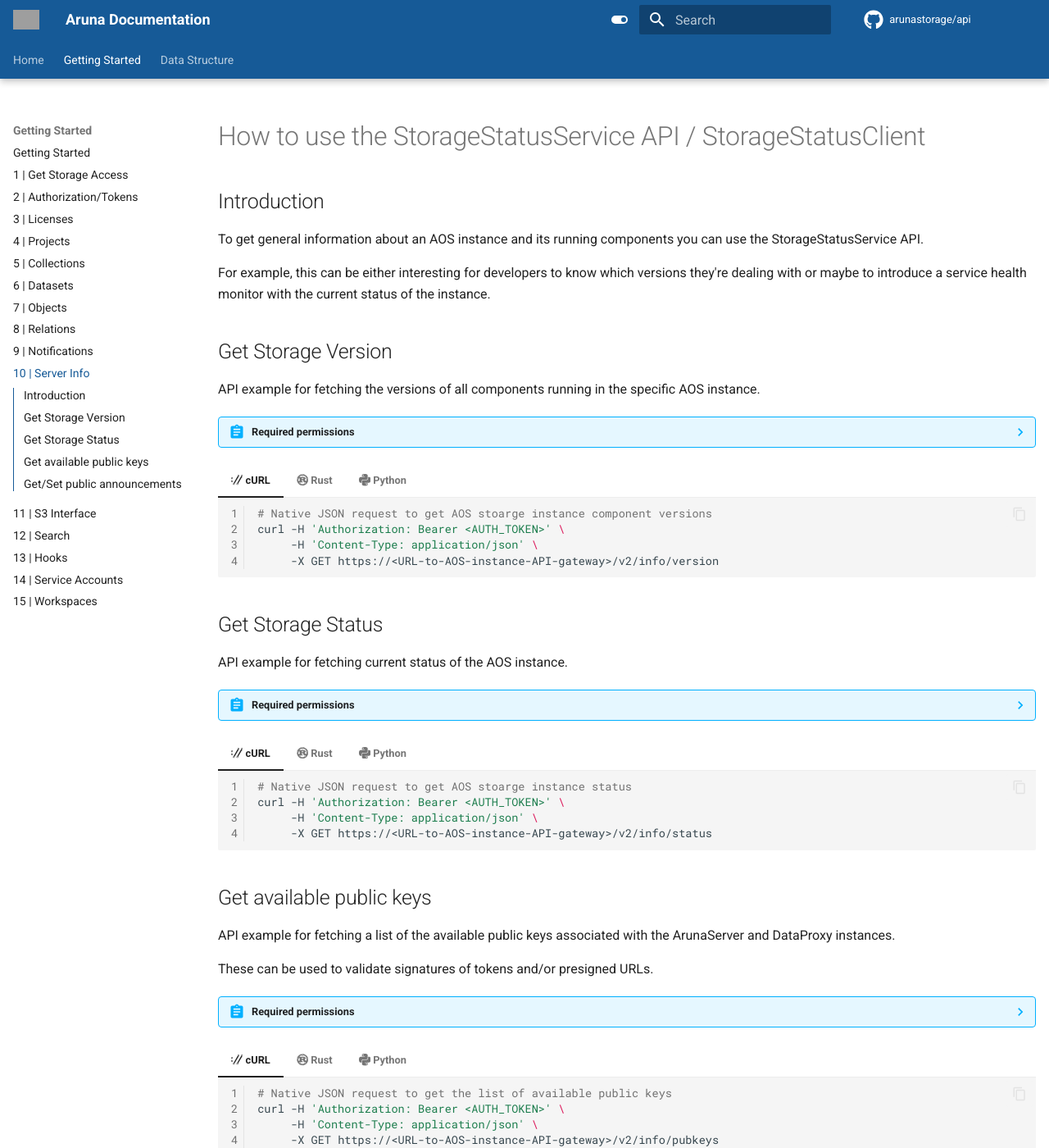
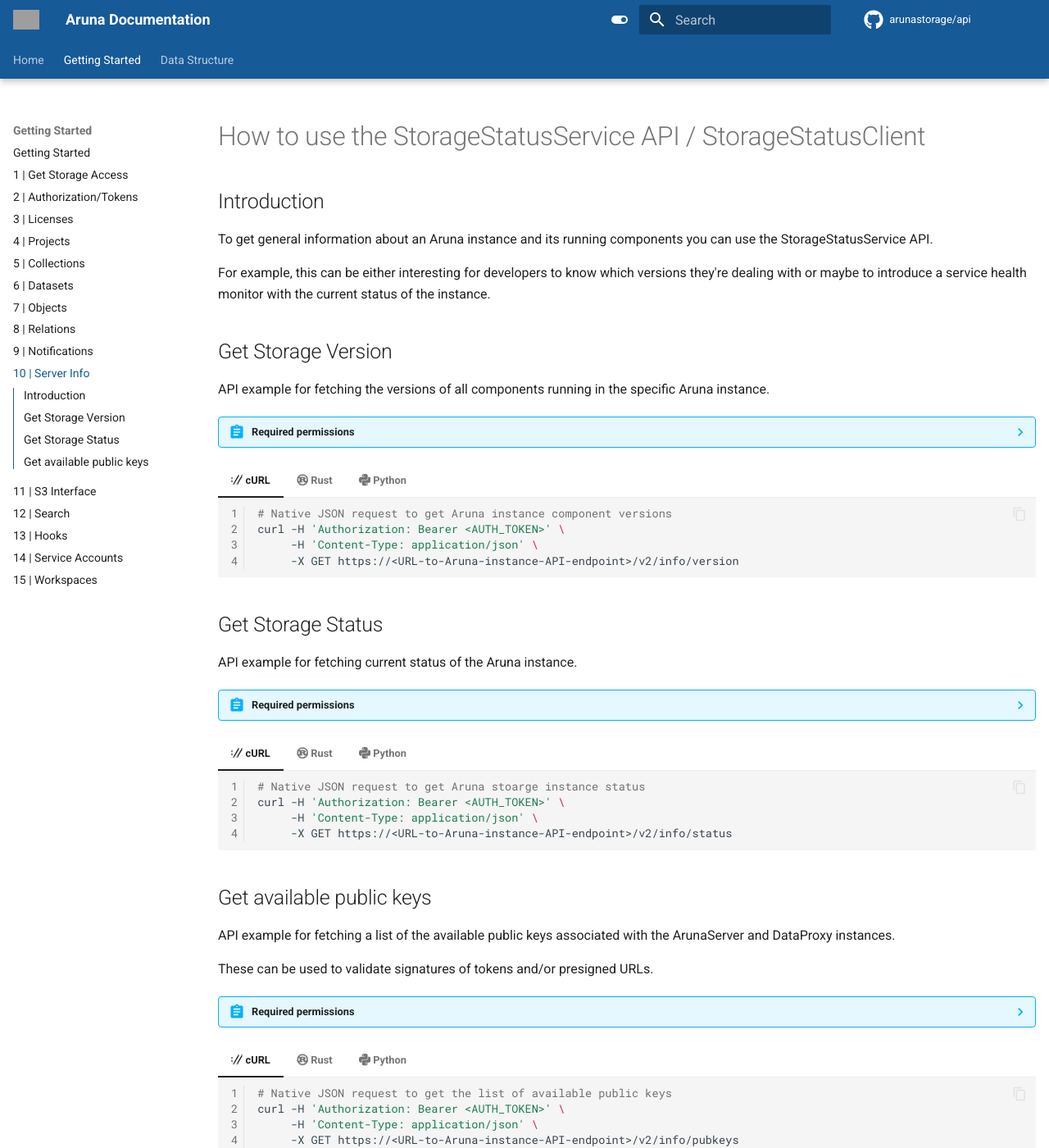
Before and after one commit to ArunaStorage/documentation, an MkDocs documentation site: the page built from docs/get_started/basic_usage/10_How-To-ServerInfo.md, in a window 1280 px wide and 1400 px high. Shown: the whole window at 82% size. Built offline with MkDocs 1.6.1 and Material for MkDocs 9.7.7, drawn with Linux system fonts in a browser that asks for light colours; comment, search, counter and statistics services are not loaded; the version menu is left out; some of the changed text lies outside the part shown; grey boxes are pictures that could not be loaded.

Commit message:
chore: Update naming in StorageStatusService examples

````diff
--- a/docs/get_started/basic_usage/10_How-To-ServerInfo.md
+++ b/docs/get_started/basic_usage/10_How-To-ServerInfo.md
@@ -3,7 +3,7 @@
 
 ## Introduction
 
-To get general information about an AOS instance and its running components you can use the StorageStatusService API.
+To get general information about an Aruna instance and its running components you can use the StorageStatusService API.
 
 For example, this can be either interesting for developers to know which versions they're dealing with or maybe to
 introduce a service health monitor with the current status of the instance.
@@ -11,7 +11,7 @@ introduce a service health monitor with the current status of the instance.
 
 ## Get Storage Version
 
-API example for fetching the versions of all components running in the specific AOS instance.
+API example for fetching the versions of all components running in the specific Aruna instance.
 
 ??? Abstract "Required permissions"
 
@@ -20,19 +20,19 @@ API example for fetching the versions of all components running in the specific
 === ":simple-curl: cURL"
 
     ```bash linenums="1"
-    # Native JSON request to get AOS stoarge instance component versions
+    # Native JSON request to get Aruna instance component versions
     curl -H 'Authorization: Bearer <AUTH_TOKEN>' \
          -H 'Content-Type: application/json' \
-         -X GET https://<URL-to-AOS-instance-API-gateway>/v2/info/version
+         -X GET https://<URL-to-Aruna-instance-API-endpoint>/v2/info/version
     ```
 
 === ":simple-rust: Rust"
 
     ```rust linenums="1"
-    // Create tonic/ArunaAPI request to fetch component versions of the AOS instance
+    // Create tonic/ArunaAPI request to fetch component versions of the Aruna instance
     let get_request = GetStorageVersionRequest {};
 
-    // Send the request to the AOS instance gRPC gateway
+    // Send the request to the Aruna instance gRPC endpoint
     let response = info_client.get_storage_version(get_request)
                               .await
                               .unwrap()
@@ -45,10 +45,10 @@ API example for fetching the versions of all components running in the specific
 === ":simple-python: Python"
 
     ```python linenums="1"
-    # Create tonic/ArunaAPI request to fetch component versions of the AOS instance
+    # Create tonic/ArunaAPI request to fetch component versions of the Aruna instance
     request = GetStorageVersionRequest()
 
-    # Send the request to the AOS instance gRPC gateway
+    # Send the request to the Aruna instance gRPC endpoint
     response = client.info_client.GetStorageVersion(request=request)
 
     # Do something with the response
@@ -58,7 +58,7 @@ API example for fetching the versions of all components running in the specific
 
 ## Get Storage Status
 
-API example for fetching current status of the AOS instance.
+API example for fetching current status of the Aruna instance.
 
 ??? Abstract "Required permissions"
 
@@ -67,19 +67,19 @@ API example for fetching current status of the AOS instance.
 === ":simple-curl: cURL"
 
     ```bash linenums="1"
-    # Native JSON request to get AOS stoarge instance status
+    # Native JSON request to get Aruna stoarge instance status
     curl -H 'Authorization: Bearer <AUTH_TOKEN>' \
          -H 'Content-Type: application/json' \
-         -X GET https://<URL-to-AOS-instance-API-gateway>/v2/info/status
+         -X GET https://<URL-to-Aruna-instance-API-endpoint>/v2/info/status
     ```
 
 === ":simple-rust: Rust"
 
     ```rust linenums="1"
-    // Create tonic/ArunaAPI request to fetch the current status of the AOS instance
+    // Create tonic/ArunaAPI request to fetch the current status of the Aruna instance
     let get_request = GetStorageStatusRequest {};
 
-    // Send the request to the AOS instance gRPC gateway
+    // Send the request to the Aruna instance gRPC endpoint
     let response = info_client.get_storage_status(get_request)
                               .await
                               .unwrap()
@@ -92,10 +92,10 @@ API example for fetching current status of the AOS instance.
 === ":simple-python: Python"
 
     ```python linenums="1"
-    # Create tonic/ArunaAPI request to fetch the current status of the AOS instance
+    # Create tonic/ArunaAPI request to fetch the current status of the Aruna instance
     request = GetStorageStatusRequest()
 
-    # Send the request to the AOS instance gRPC gateway
+    # Send the request to the Aruna instance gRPC endpoint
     response = client.info_client.GetStorageStatus(request=request)
 
     # Do something with the response
@@ -118,7 +118,7 @@ These can be used to validate signatures of tokens and/or presigned URLs.
     # Native JSON request to get the list of available public keys
     curl -H 'Authorization: Bearer <AUTH_TOKEN>' \
          -H 'Content-Type: application/json' \
-         -X GET https://<URL-to-AOS-instance-API-gateway>/v2/info/pubkeys
+         -X GET https://<URL-to-Aruna-instance-API-endpoint>/v2/info/pubkeys
     ```
 
 === ":simple-rust: Rust"
@@ -127,7 +127,7 @@ These can be used to validate signatures of tokens and/or presigned URLs.
     // Create tonic/ArunaAPI request to get the list of available public keys
     let get_request = GetPubkeysRequest {};
 
-    // Send the request to the AOS instance gRPC gateway
+    // Send the request to the Aruna instance gRPC endpoint
     let response = info_client.get_pubkeys(get_request)
                               .await
                               .unwrap()
@@ -143,14 +143,9 @@ These can be used to validate signatures of tokens and/or presigned URLs.
     # Create tonic/ArunaAPI request to get the list of available public keys
     request = GetPubkeysRequest()
 
-    # Send the request to the AOS instance gRPC gateway
+    # Send the request to the Aruna instance gRPC endpoint
     response = client.info_client.GetPubkeys(request=request)
 
     # Do something with the response
     print(f'{response}')
     ```
-
-
-## Get/Set public announcements
-
-> _Coming soon ..._
````
